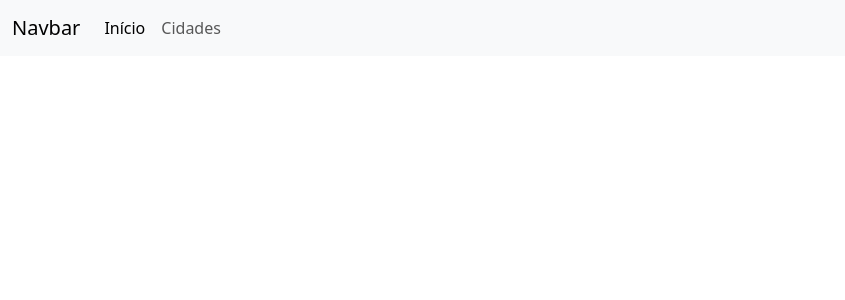
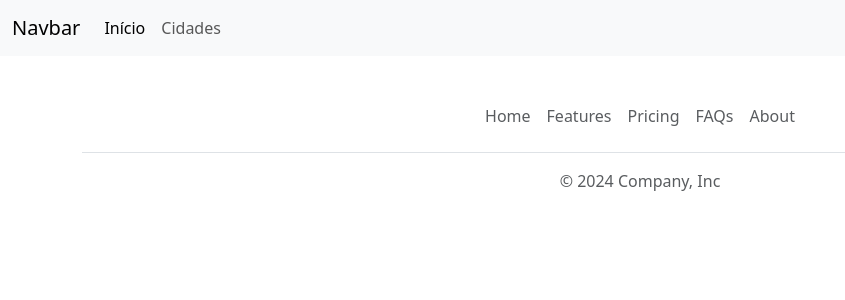
Before and after one commit to JoseMGomes/list_cities, an Angular app: page / in a window 1280 px wide. Shown: the top 300 px of the page, without its empty margins (0-845 px from the left). Built offline with nearby package versions, Linux system fonts and the light colour scheme.

Commit message:
closes #2 the footer for the website was created

```diff
--- a/src/app/app.component.html
+++ b/src/app/app.component.html
@@ -1 +1,3 @@
 <app-navbar></app-navbar>
+
+<app-footer></app-footer>
--- a/src/app/app.module.ts
+++ b/src/app/app.module.ts
@@ -5,12 +5,14 @@
 import { AppComponent } from './app.component';
 
 import { NavbarComponent } from './navbar/navbar.component';
+import { FooterComponent } from './footer/footer.component';
 
 @NgModule({
   declarations: [
     AppComponent,
 
-    NavbarComponent
+    NavbarComponent,
+      FooterComponent
   ],
   imports: [
     BrowserModule,
--- /dev/null
+++ b/src/app/footer/footer.component.html
@@ -0,0 +1,12 @@
+<div class="container">
+  <footer class="py-3 my-4">
+    <ul class="nav justify-content-center border-bottom pb-3 mb-3">
+      <li class="nav-item"><a href="#" class="nav-link px-2 text-body-secondary">Home</a></li>
+      <li class="nav-item"><a href="#" class="nav-link px-2 text-body-secondary">Features</a></li>
+      <li class="nav-item"><a href="#" class="nav-link px-2 text-body-secondary">Pricing</a></li>
+      <li class="nav-item"><a href="#" class="nav-link px-2 text-body-secondary">FAQs</a></li>
+      <li class="nav-item"><a href="#" class="nav-link px-2 text-body-secondary">About</a></li>
+    </ul>
+    <p class="text-center text-body-secondary">© 2024 Company, Inc</p>
+  </footer>
+</div>
```
Also changed, not shown: src/app/footer/footer.component.ts (added, +10 -0 lines), src/app/footer/footer.component.css (added), 1 other file (tests, documents, lock files or other folders).
